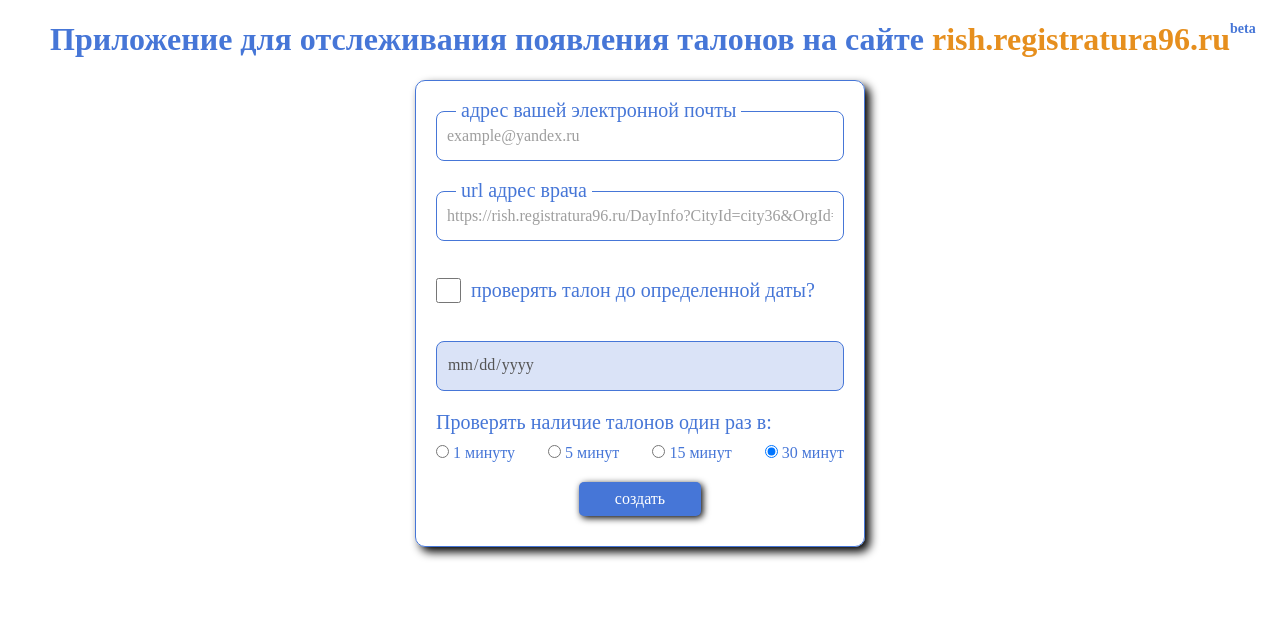
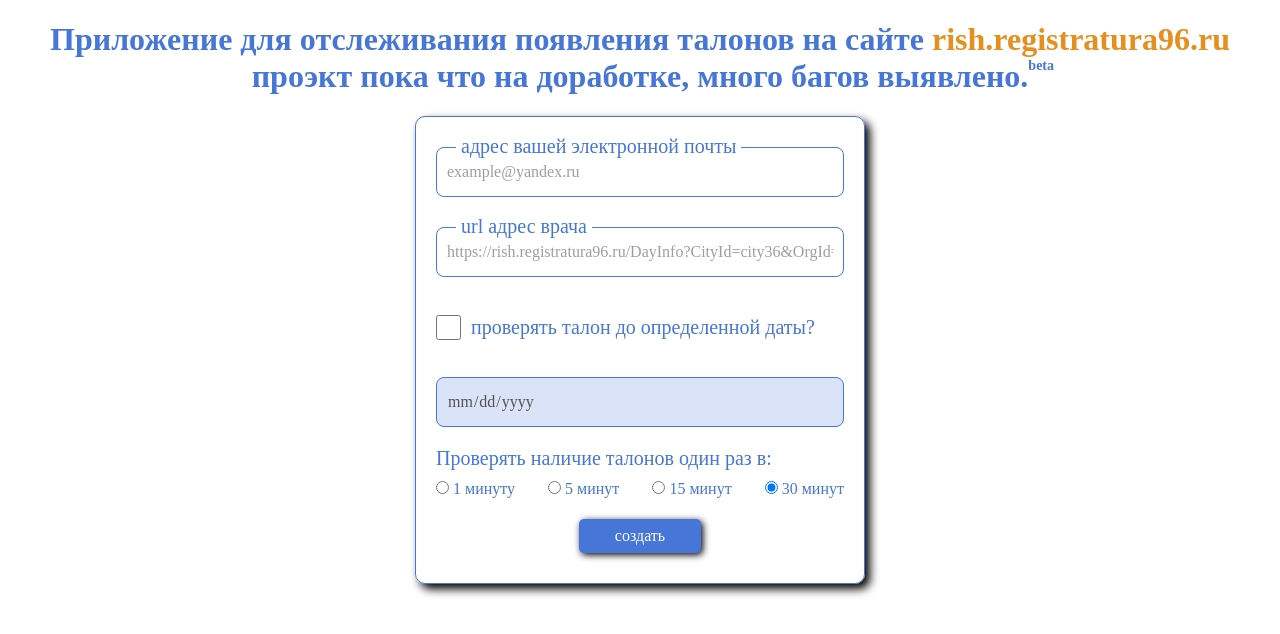
Before and after one commit to artemi258/doctor-sAppointment, a website built with webpack: page src/index.html in a window 1280 px wide. Built offline with nearby package versions, Linux system fonts and the light colour scheme.

Commit message:
update text

```diff
--- a/src/index.html
+++ b/src/index.html
@@ -45,6 +45,7 @@
 		<!-- /Yandex.Metrika counter -->
 		<h1 class="title">
 			Приложение для отслеживания появления талонов на сайте <span>rish.registratura96.ru</span>
+			проэкт пока что на доработке, много багов выявлено.
 		</h1>
 		<main class="content">
 			<form class="content__form">
```
